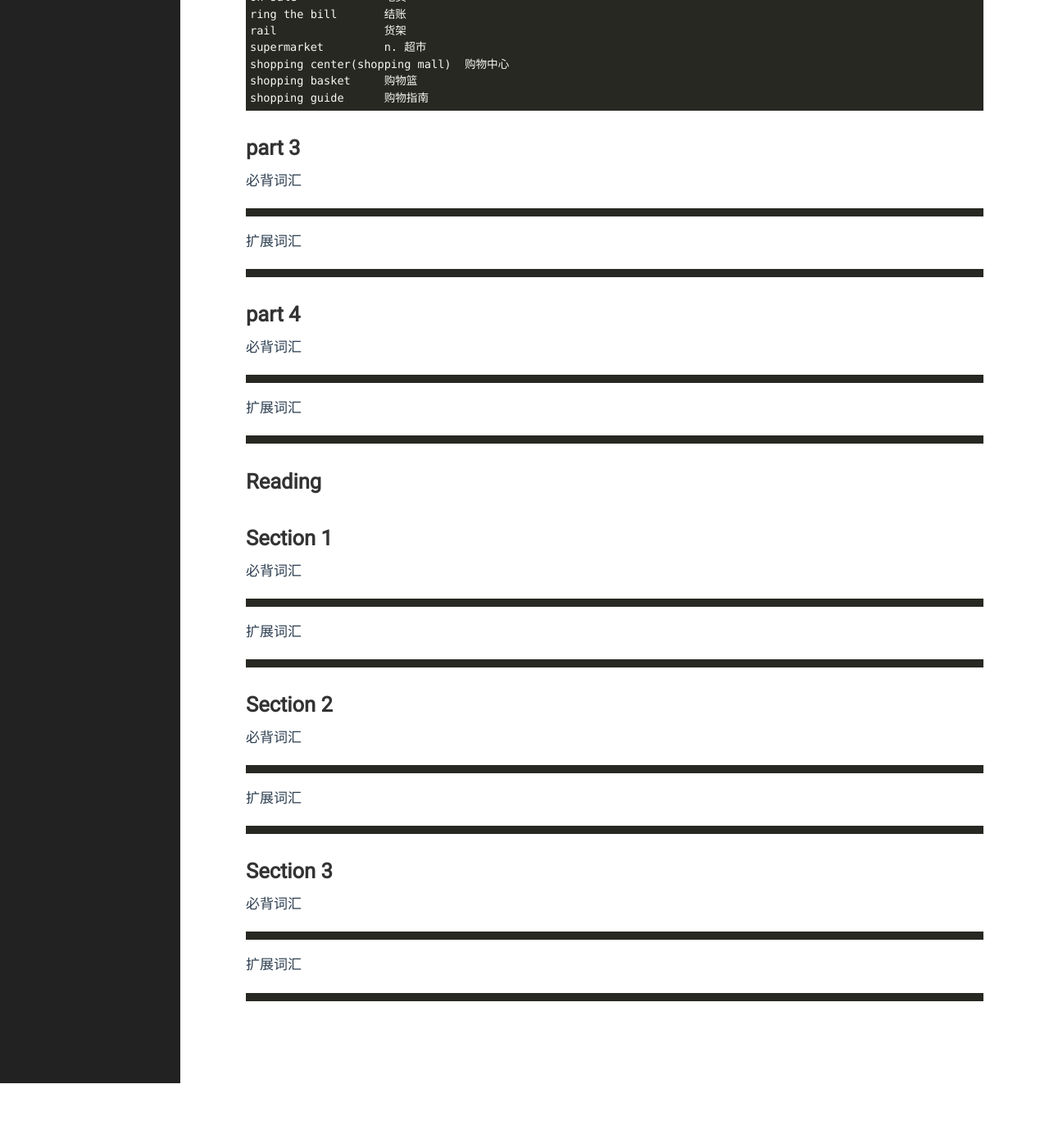
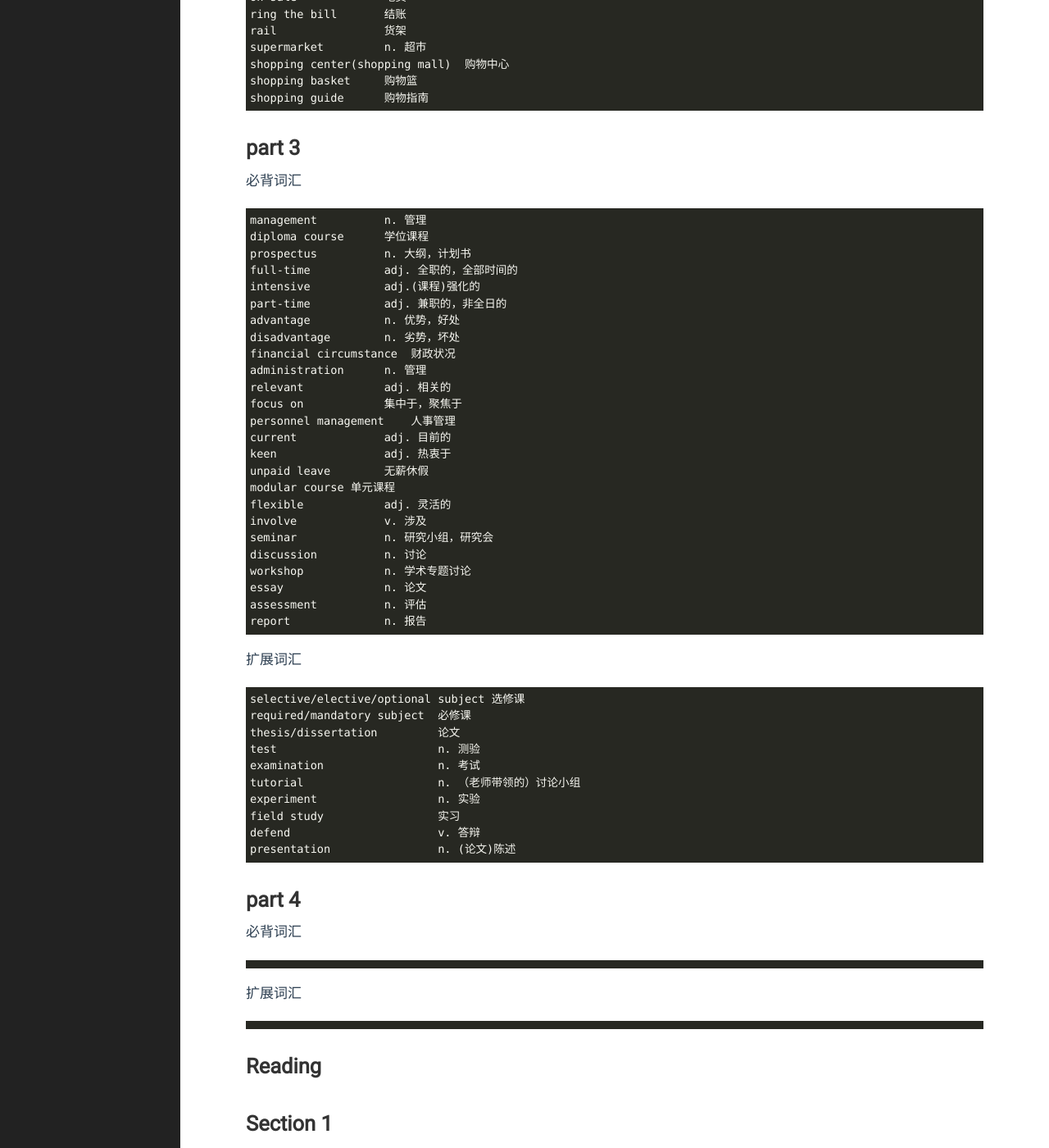
Before and after one commit to yejinp/yejinp.github.io, a Jekyll site: the page built from _posts/2023-08-04-vocabularies for IELTS 5-1 general Training.markdown, in a window 1280 px wide and 1400 px high, scrolled down 2184 px. Shown: the whole window at 82% size. Built offline with Jekyll 4.4.1, drawn with Linux system fonts in a browser that asks for light colours; before the commit the page ends 3505 px from its top, so only the background shows below that.

Commit message:
add some vocabularies

````diff
--- a/_posts/2023-08-04-vocabularies for IELTS 5-1 general Training.markdown
+++ b/_posts/2023-08-04-vocabularies for IELTS 5-1 general Training.markdown
@@ -110,10 +110,44 @@ shopping guide      购物指南
 # part 3 #
 必背词汇
 ```
+management          n. 管理
+diploma course      学位课程
+prospectus          n. 大纲，计划书
+full-time           adj. 全职的，全部时间的
+intensive           adj.(课程)强化的
+part-time           adj. 兼职的，非全日的
+advantage           n. 优势，好处
+disadvantage        n. 劣势，坏处
+financial circumstance  财政状况
+administration      n. 管理
+relevant            adj. 相关的
+focus on            集中于，聚焦于
+personnel management    人事管理
+current             adj. 目前的
+keen                adj. 热衷于
+unpaid leave        无薪休假
+modular course 单元课程
+flexible            adj. 灵活的
+involve             v. 涉及
+seminar             n. 研究小组，研究会
+discussion          n. 讨论
+workshop            n. 学术专题讨论
+essay               n. 论文
+assessment          n. 评估
+report              n. 报告
 ```
 扩展词汇
-
 ```
+selective/elective/optional subject 选修课
+required/mandatory subject  必修课
+thesis/dissertation         论文
+test                        n. 测验
+examination                 n. 考试
+tutorial                    n. （老师带领的）讨论小组
+experiment                  n. 实验
+field study                 实习
+defend                      v. 答辩
+presentation                n. (论文)陈述
 ```
 # part 4 #
 必背词汇
````
